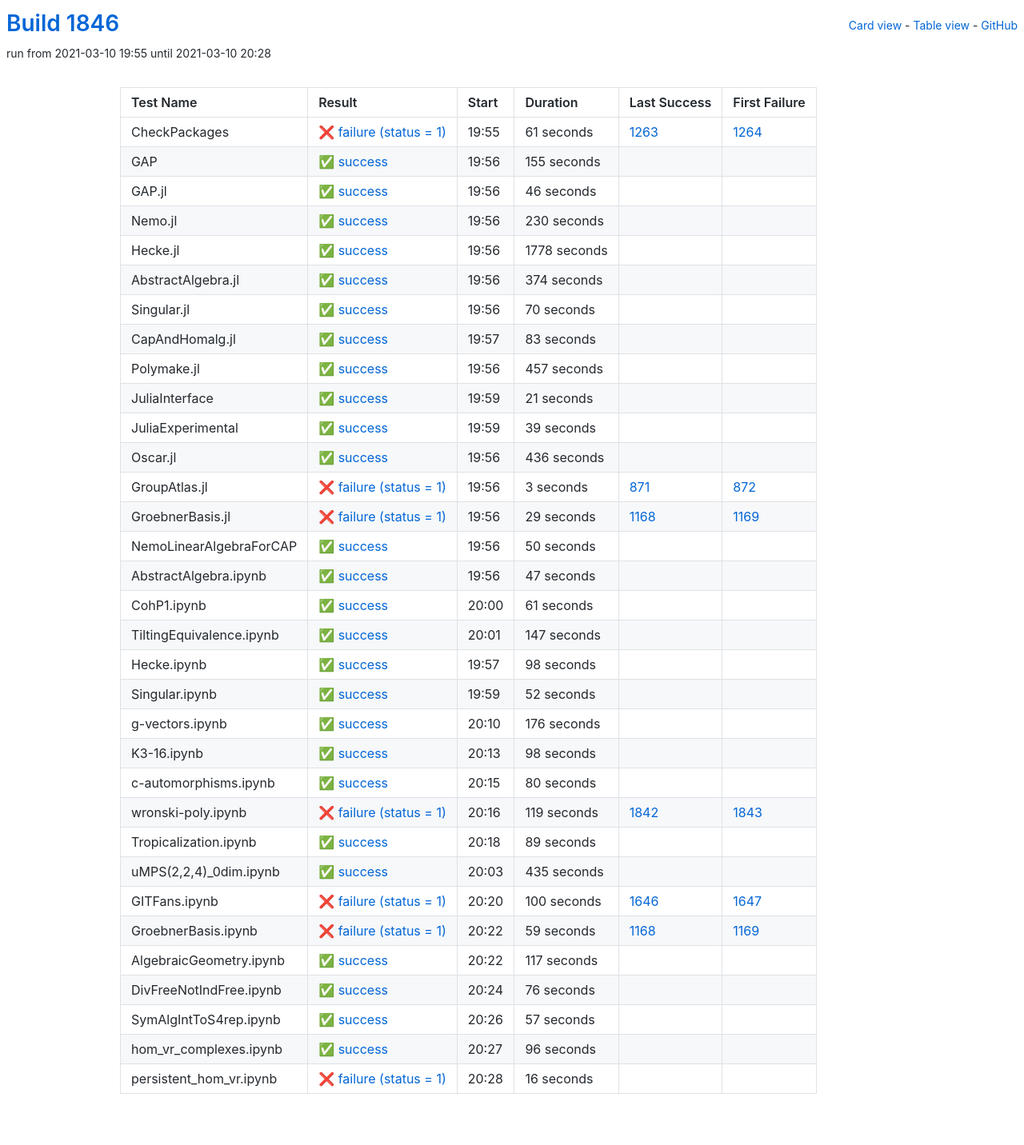
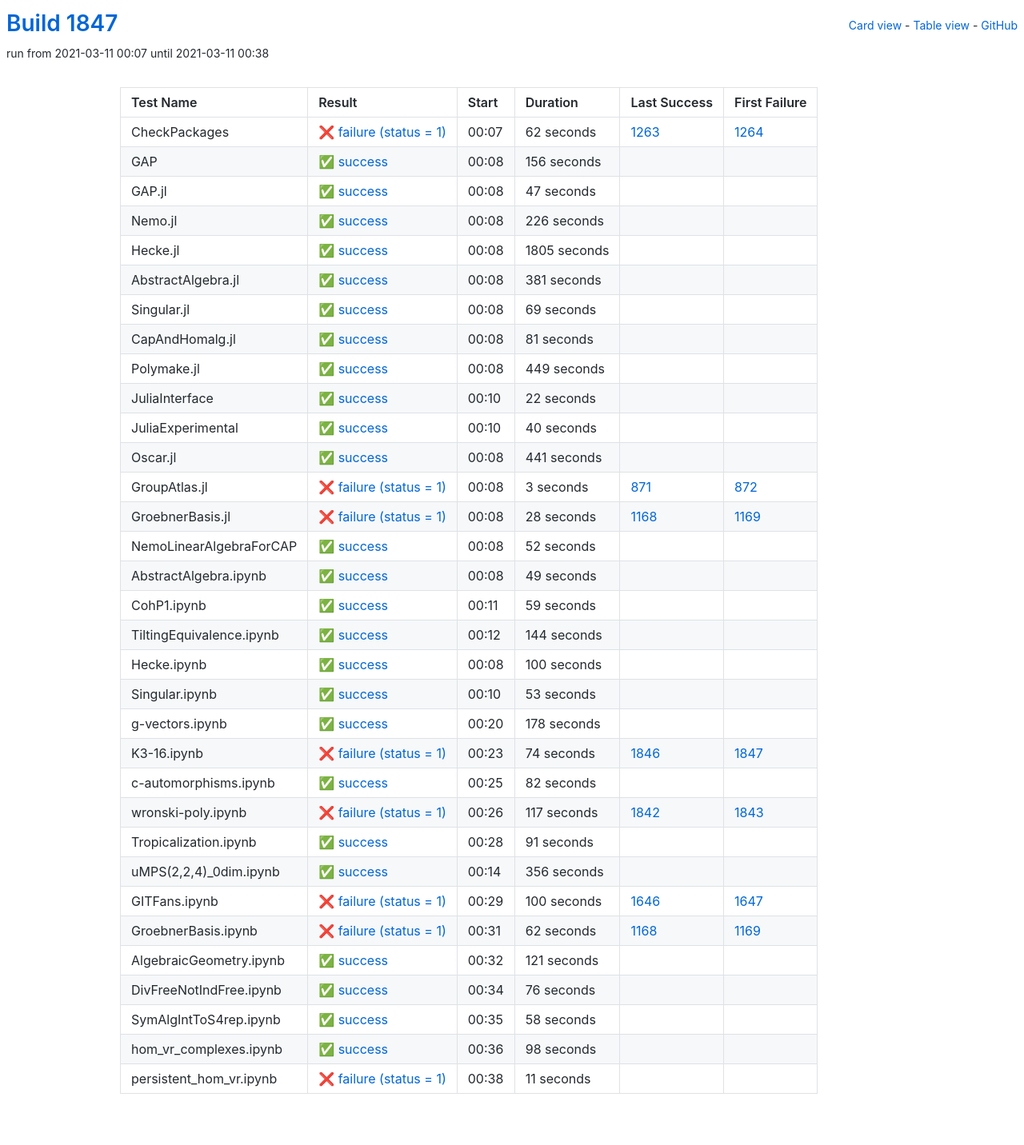
Before and after one commit to oscar-system/oscar-ci-status-stable, a Jekyll site: the page built from table.html, in a window 1280 px wide. Shown: the whole page at 80% size. Built offline with Jekyll 4.4.1, drawn with Linux system fonts in a browser that asks for light colours.

Commit message:
Build #1847

```diff
--- a/_data/ci.yml
+++ b/_data/ci.yml
@@ -1,6 +1,6 @@
 ---
-build: 1846
-build_url: https://oscarci.mathematik.uni-kl.de/job/oscar-stable/1846/
+build: 1847
+build_url: https://oscarci.mathematik.uni-kl.de/job/oscar-stable/1847/
 job: oscar-stable
 organization: oscar-system
 repo: oscar-ci-status-stable
@@ -8,152 +8,152 @@ repourl: https://github.com/oscar-system/oscar-ci-status-stable
 tests:
 - name: CheckPackages
   id: checkpackages
-  log: https://oscarci.mathematik.uni-kl.de/job/oscar-stable/1846/artifact/logs/build-1846/CheckPackages.log
-  start: 2021-03-10 19:55
+  log: https://oscarci.mathematik.uni-kl.de/job/oscar-stable/1847/artifact/logs/build-1847/CheckPackages.log
+  start: 2021-03-11 00:07
   success: false
   exitcode: 1
   status: failure
-  duration: 61
+  duration: 62
   last_success: 1263
   last_success_url: https://oscarci.mathematik.uni-kl.de/job/oscar-stable/1263/
   first_failure: 1264
   first_failure_url: https://oscarci.mathematik.uni-kl.de/job/oscar-stable/1264/
 - name: GAP
   id: gap
-  log: https://oscarci.mathematik.uni-kl.de/job/oscar-stable/1846/artifact/logs/build-1846/GAP.log
-  start: 2021-03-10 19:56
+  log: https://oscarci.mathematik.uni-kl.de/job/oscar-stable/1847/artifact/logs/build-1847/GAP.log
+  start: 2021-03-11 00:08
   success: true
   exitcode: 0
   status: success
-  duration: 155
+  duration: 156
   last_success: false
   last_success_url:
   first_failure: false
   first_failure_url:
 - name: GAP.jl
   id: gap-jl
-  log: https://oscarci.mathematik.uni-kl.de/job/oscar-stable/1846/artifact/logs/build-1846/GAP.jl.log
-  start: 2021-03-10 19:56
+  log: https://oscarci.mathematik.uni-kl.de/job/oscar-stable/1847/artifact/logs/build-1847/GAP.jl.log
+  start: 2021-03-11 00:08
   success: true
   exitcode: 0
   status: success
-  duration: 46
+  duration: 47
   last_success: false
   last_success_url:
   first_failure: false
   first_failure_url:
 - name: Nemo.jl
   id: nemo-jl
-  log: https://oscarci.mathematik.uni-kl.de/job/oscar-stable/1846/artifact/logs/build-1846/Nemo.jl.log
-  start: 2021-03-10 19:56
+  log: https://oscarci.mathematik.uni-kl.de/job/oscar-stable/1847/artifact/logs/build-1847/Nemo.jl.log
+  start: 2021-03-11 00:08
   success: true
   exitcode: 0
   status: success
-  duration: 230
+  duration: 226
   last_success: false
   last_success_url:
   first_failure: false
   first_failure_url:
 - name: Hecke.jl
   id: hecke-jl
-  log: https://oscarci.mathematik.uni-kl.de/job/oscar-stable/1846/artifact/logs/build-1846/Hecke.jl.log
-  start: 2021-03-10 19:56
+  log: https://oscarci.mathematik.uni-kl.de/job/oscar-stable/1847/artifact/logs/build-1847/Hecke.jl.log
+  start: 2021-03-11 00:08
   success: true
   exitcode: 0
   status: success
-  duration: 1778
+  duration: 1805
   last_success: false
   last_success_url:
   first_failure: false
   first_failure_url:
 - name: AbstractAlgebra.jl
   id: abstractalgebra-jl
-  log: https://oscarci.mathematik.uni-kl.de/job/oscar-stable/1846/artifact/logs/build-1846/AbstractAlgebra.jl.log
-  start: 2021-03-10 19:56
+  log: https://oscarci.mathematik.uni-kl.de/job/oscar-stable/1847/artifact/logs/build-1847/AbstractAlgebra.jl.log
+  start: 2021-03-11 00:08
   success: true
   exitcode: 0
   status: success
-  duration: 374
+  duration: 381
   last_success: false
   last_success_url:
   first_failure: false
   first_failure_url:
 - name: Singular.jl
   id: singular-jl
-  log: https://oscarci.mathematik.uni-kl.de/job/oscar-stable/1846/artifact/logs/build-1846/Singular.jl.log
-  start: 2021-03-10 19:56
+  log: https://oscarci.mathematik.uni-kl.de/job/oscar-stable/1847/artifact/logs/build-1847/Singular.jl.log
+  start: 2021-03-11 00:08
   success: true
   exitcode: 0
   status: success
-  duration: 70
+  duration: 69
   last_success: false
   last_success_url:
   first_failure: false
   first_failure_url:
 - name: CapAndHomalg.jl
   id: capandhomalg-jl
-  log: https://oscarci.mathematik.uni-kl.de/job/oscar-stable/1846/artifact/logs/build-1846/CapAndHomalg.jl.log
-  start: 2021-03-10 19:57
+  log: https://oscarci.mathematik.uni-kl.de/job/oscar-stable/1847/artifact/logs/build-1847/CapAndHomalg.jl.log
+  start: 2021-03-11 00:08
   success: true
   exitcode: 0
   status: success
-  duration: 83
+  duration: 81
   last_success: false
   last_success_url:
   first_failure: false
   first_failure_url:
 - name: Polymake.jl
   id: polymake-jl
-  log: https://oscarci.mathematik.uni-kl.de/job/oscar-stable/1846/artifact/logs/build-1846/Polymake.jl.log
-  start: 2021-03-10 19:56
+  log: https://oscarci.mathematik.uni-kl.de/job/oscar-stable/1847/artifact/logs/build-1847/Polymake.jl.log
+  start: 2021-03-11 00:08
   success: true
   exitcode: 0
   status: success
-  duration: 457
+  duration: 449
   last_success: false
   last_success_url:
   first_failure: false
   first_failure_url:
 - name: JuliaInterface
   id: juliainterface
-  log: https://oscarci.mathematik.uni-kl.de/job/oscar-stable/1846/artifact/logs/build-1846/JuliaInterface.log
-  start: 2021-03-10 19:59
+  log: https://oscarci.mathematik.uni-kl.de/job/oscar-stable/1847/artifact/logs/build-1847/JuliaInterface.log
+  start: 2021-03-11 00:10
   success: true
   exitcode: 0
   status: success
-  duration: 21
+  duration: 22
   last_success: false
   last_success_url:
   first_failure: false
   first_failure_url:
 - name: JuliaExperimental
   id: juliaexperimental
-  log: https://oscarci.mathematik.uni-kl.de/job/oscar-stable/1846/artifact/logs/build-1846/JuliaExperimental.log
-  start: 2021-03-10 19:59
+  log: https://oscarci.mathematik.uni-kl.de/job/oscar-stable/1847/artifact/logs/build-1847/JuliaExperimental.log
+  start: 2021-03-11 00:10
   success: true
   exitcode: 0
   status: success
-  duration: 39
+  duration: 40
   last_success: false
   last_success_url:
   first_failure: false
   first_failure_url:
 - name: Oscar.jl
   id: oscar-jl
-  log: https://oscarci.mathematik.uni-kl.de/job/oscar-stable/1846/artifact/logs/build-1846/Oscar.jl.log
-  start: 2021-03-10 19:56
+  log: https://oscarci.mathematik.uni-kl.de/job/oscar-stable/1847/artifact/logs/build-1847/Oscar.jl.log
+  start: 2021-03-11 00:08
   success: true
   exitcode: 0
   status: success
-  duration: 436
+  duration: 441
   last_success: false
   last_success_url:
   first_failure: false
   first_failure_url:
 - name: GroupAtlas.jl
   id: groupatlas-jl
-  log: https://oscarci.mathematik.uni-kl.de/job/oscar-stable/1846/artifact/logs/build-1846/GroupAtlas.jl.log
-  start: 2021-03-10 19:56
+  log: https://oscarci.mathematik.uni-kl.de/job/oscar-stable/1847/artifact/logs/build-1847/GroupAtlas.jl.log
+  start: 2021-03-11 00:08
   success: false
   exitcode: 1
   status: failure
@@ -164,80 +164,20 @@ tests:
   first_failure_url: https://oscarci.mathematik.uni-kl.de/job/oscar-stable/872/
 - name: GroebnerBasis.jl
   id: groebnerbasis-jl
-  log: https://oscarci.mathematik.uni-kl.de/job/oscar-stable/1846/artifact/logs/build-1846/GroebnerBasis.jl.log
-  start: 2021-03-10 19:56
+  log: https://oscarci.mathematik.uni-kl.de/job/oscar-stable/1847/artifact/logs/build-1847/GroebnerBasis.jl.log
+  start: 2021-03-11 00:08
   success: false
   exitcode: 1
   status: failure
-  duration: 29
+  duration: 28
   last_success: 1168
   last_success_url: https://oscarci.mathematik.uni-kl.de/job/oscar-stable/1168/
   first_failure: 1169
   first_failure_url: https://oscarci.mathematik.uni-kl.de/job/oscar-stable/1169/
 - name: NemoLinearAlgebraForCAP
   id: nemolinearalgebraforcap
-  log: https://oscarci.mathematik.uni-kl.de/job/oscar-stable/1846/artifact/logs/build-1846/NemoLinearAlgebraForCAP.log
-  start: 2021-03-10 19:56
-  success: true
-  exitcode: 0
-  status: success
-  duration: 50
-  last_success: false
-  last_success_url:
-  first_failure: false
-  first_failure_url:
-- name: AbstractAlgebra.ipynb
-  id: abstractalgebra-ipynb
-  log: https://oscarci.mathematik.uni-kl.de/job/oscar-stable/1846/artifact/logs/build-1846/AbstractAlgebra.ipynb.log
-  start: 2021-03-10 19:56
-  success: true
-  exitcode: 0
-  status: success
-  duration: 47
-  last_success: false
-  last_success_url:
-  first_failure: false
-  first_failure_url:
-- name: CohP1.ipynb
-  id: cohp1-ipynb
-  log: https://oscarci.mathematik.uni-kl.de/job/oscar-stable/1846/artifact/logs/build-1846/CohP1.ipynb.log
-  start: 2021-03-10 20:00
-  success: true
-  exitcode: 0
-  status: success
-  duration: 61
-  last_success: false
-  last_success_url:
-  first_failure: false
-  first_failure_url:
-- name: TiltingEquivalence.ipynb
-  id: tiltingequivalence-ipynb
-  log: https://oscarci.mathematik.uni-kl.de/job/oscar-stable/1846/artifact/logs/build-1846/TiltingEquivalence.ipynb.log
-  start: 2021-03-10 20:01
-  success: true
-  exitcode: 0
-  status: success
-  duration: 147
-  last_success: false
-  last_success_url:
-  first_failure: false
-  first_failure_url:
-- name: Hecke.ipynb
-  id: hecke-ipynb
-  log: https://oscarci.mathematik.uni-kl.de/job/oscar-stable/1846/artifact/logs/build-1846/Hecke.ipynb.log
-  start: 2021-03-10 19:57
-  success: true
-  exitcode: 0
-  status: success
-  duration: 98
-  last_success: false
-  last_success_url:
-  first_failure: false
-  first_failure_url:
-- name: Singular.ipynb
-  id: singular-ipynb
-  log: https://oscarci.mathematik.uni-kl.de/job/oscar-stable/1846/artifact/logs/build-1846/Singular.ipynb.log
-  start: 2021-03-10 19:59
+  log: https://oscarci.mathematik.uni-kl.de/job/oscar-stable/1847/artifact/logs/build-1847/NemoLinearAlgebraForCAP.log
+  start: 2021-03-11 00:08
   success: true
   exitcode: 0
   status: success
@@ -246,82 +186,142 @@ tests:
   last_success_url:
   first_failure: false
   first_failure_url:
-- name: g-vectors.ipynb
-  id: g-vectors-ipynb
-  log: https://oscarci.mathematik.uni-kl.de/job/oscar-stable/1846/artifact/logs/build-1846/g-vectors.ipynb.log
-  start: 2021-03-10 20:10
+- name: AbstractAlgebra.ipynb
+  id: abstractalgebra-ipynb
+  log: https://oscarci.mathematik.uni-kl.de/job/oscar-stable/1847/artifact/logs/build-1847/AbstractAlgebra.ipynb.log
+  start: 2021-03-11 00:08
   success: true
   exitcode: 0
   status: success
-  duration: 176
+  duration: 49
+  last_success: false
+  last_success_url:
+  first_failure: false
+  first_failure_url:
+- name: CohP1.ipynb
+  id: cohp1-ipynb
+  log: https://oscarci.mathematik.uni-kl.de/job/oscar-stable/1847/artifact/logs/build-1847/CohP1.ipynb.log
+  start: 2021-03-11 00:11
+  success: true
+  exitcode: 0
+  status: success
+  duration: 59
+  last_success: false
+  last_success_url:
+  first_failure: false
+  first_failure_url:
+- name: TiltingEquivalence.ipynb
+  id: tiltingequivalence-ipynb
+  log: https://oscarci.mathematik.uni-kl.de/job/oscar-stable/1847/artifact/logs/build-1847/TiltingEquivalence.ipynb.log
+  start: 2021-03-11 00:12
+  success: true
+  exitcode: 0
+  status: success
+  duration: 144
+  last_success: false
+  last_success_url:
+  first_failure: false
+  first_failure_url:
+- name: Hecke.ipynb
+  id: hecke-ipynb
+  log: https://oscarci.mathematik.uni-kl.de/job/oscar-stable/1847/artifact/logs/build-1847/Hecke.ipynb.log
+  start: 2021-03-11 00:08
+  success: true
+  exitcode: 0
+  status: success
+  duration: 100
+  last_success: false
+  last_success_url:
+  first_failure: false
+  first_failure_url:
+- name: Singular.ipynb
+  id: singular-ipynb
+  log: https://oscarci.mathematik.uni-kl.de/job/oscar-stable/1847/artifact/logs/build-1847/Singular.ipynb.log
+  start: 2021-03-11 00:10
+  success: true
+  exitcode: 0
+  status: success
+  duration: 53
+  last_success: false
+  last_success_url:
+  first_failure: false
+  first_failure_url:
+- name: g-vectors.ipynb
+  id: g-vectors-ipynb
+  log: https://oscarci.mathematik.uni-kl.de/job/oscar-stable/1847/artifact/logs/build-1847/g-vectors.ipynb.log
+  start: 2021-03-11 00:20
+  success: true
+  exitcode: 0
+  status: success
+  duration: 178
   last_success: false
   last_success_url:
   first_failure: false
   first_failure_url:
 - name: K3-16.ipynb
   id: k3-16-ipynb
-  log: https://oscarci.mathematik.uni-kl.de/job/oscar-stable/1846/artifact/logs/build-1846/K3-16.ipynb.log
-  start: 2021-03-10 20:13
+  log: https://oscarci.mathematik.uni-kl.de/job/oscar-stable/1847/artifact/logs/build-1847/K3-16.ipynb.log
+  start: 2021-03-11 00:23
+  success: false
+  exitcode: 1
+  status: failure
+  duration: 74
+  last_success: 1846
+  last_success_url: https://oscarci.mathematik.uni-kl.de/job/oscar-stable/1846/
+  first_failure: 1847
+  first_failure_url: https://oscarci.mathematik.uni-kl.de/job/oscar-stable/1847/
+- name: c-automorphisms.ipynb
+  id: c-automorphisms-ipynb
+  log: https://oscarci.mathematik.uni-kl.de/job/oscar-stable/1847/artifact/logs/build-1847/c-automorphisms.ipynb.log
+  start: 2021-03-11 00:25
   success: true
   exitcode: 0
   status: success
-  duration: 98
-  last_success: false
-  last_success_url:
-  first_failure: false
-  first_failure_url:
-- name: c-automorphisms.ipynb
-  id: c-automorphisms-ipynb
-  log: https://oscarci.mathematik.uni-kl.de/job/oscar-stable/1846/artifact/logs/build-1846/c-automorphisms.ipynb.log
-  start: 2021-03-10 20:15
-  success: true
-  exitcode: 0
-  status: success
-  duration: 80
+  duration: 82
   last_success: false
   last_success_url:
   first_failure: false
   first_failure_url:
 - name: wronski-poly.ipynb
   id: wronski-poly-ipynb
-  log: https://oscarci.mathematik.uni-kl.de/job/oscar-stable/1846/artifact/logs/build-1846/wronski-poly.ipynb.log
-  start: 2021-03-10 20:16
+  log: https://oscarci.mathematik.uni-kl.de/job/oscar-stable/1847/artifact/logs/build-1847/wronski-poly.ipynb.log
+  start: 2021-03-11 00:26
   success: false
   exitcode: 1
   status: failure
-  duration: 119
+  duration: 117
   last_success: 1842
   last_success_url: https://oscarci.mathematik.uni-kl.de/job/oscar-stable/1842/
   first_failure: 1843
   first_failure_url: https://oscarci.mathematik.uni-kl.de/job/oscar-stable/1843/
 - name: Tropicalization.ipynb
   id: tropicalization-ipynb
-  log: https://oscarci.mathematik.uni-kl.de/job/oscar-stable/1846/artifact/logs/build-1846/Tropicalization.ipynb.log
-  start: 2021-03-10 20:18
+  log: https://oscarci.mathematik.uni-kl.de/job/oscar-stable/1847/artifact/logs/build-1847/Tropicalization.ipynb.log
+  start: 2021-03-11 00:28
   success: true
   exitcode: 0
   status: success
-  duration: 89
+  duration: 91
   last_success: false
   last_success_url:
   first_failure: false
   first_failure_url:
 - name: uMPS(2,2,4)_0dim.ipynb
   id: umps-2-2-4-0dim-ipynb
-  log: https://oscarci.mathematik.uni-kl.de/job/oscar-stable/1846/artifact/logs/build-1846/uMPS-2-2-4-_0dim.ipynb.log
-  start: 2021-03-10 20:03
+  log: https://oscarci.mathematik.uni-kl.de/job/oscar-stable/1847/artifact/logs/build-1847/uMPS-2-2-4-_0dim.ipynb.log
+  start: 2021-03-11 00:14
   success: true
   exitcode: 0
   status: success
-  duration: 435
+  duration: 356
   last_success: false
   last_success_url:
   first_failure: false
   first_failure_url:
 - name: GITFans.ipynb
   id: gitfans-ipynb
-  log: https://oscarci.mathematik.uni-kl.de/job/oscar-stable/1846/artifact/logs/build-1846/GITFans.ipynb.log
-  start: 2021-03-10 20:20
+  log: https://oscarci.mathematik.uni-kl.de/job/oscar-stable/1847/artifact/logs/build-1847/GITFans.ipynb.log
+  start: 2021-03-11 00:29
   success: false
   exitcode: 1
   status: failure
@@ -332,32 +332,32 @@ tests:
   first_failure_url: https://oscarci.mathematik.uni-kl.de/job/oscar-stable/1647/
 - name: GroebnerBasis.ipynb
   id: groebnerbasis-ipynb
-  log: https://oscarci.mathematik.uni-kl.de/job/oscar-stable/1846/artifact/logs/build-1846/GroebnerBasis.ipynb.log
-  start: 2021-03-10 20:22
+  log: https://oscarci.mathematik.uni-kl.de/job/oscar-stable/1847/artifact/logs/build-1847/GroebnerBasis.ipynb.log
+  start: 2021-03-11 00:31
   success: false
   exitcode: 1
   status: failure
-  duration: 59
+  duration: 62
   last_success: 1168
   last_success_url: https://oscarci.mathematik.uni-kl.de/job/oscar-stable/1168/
   first_failure: 1169
   first_failure_url: https://oscarci.mathematik.uni-kl.de/job/oscar-stable/1169/
 - name: AlgebraicGeometry.ipynb
   id: algebraicgeometry-ipynb
-  log: https://oscarci.mathematik.uni-kl.de/job/oscar-stable/1846/artifact/logs/build-1846/AlgebraicGeometry.ipynb.log
-  start: 2021-03-10 20:22
+  log: https://oscarci.mathematik.uni-kl.de/job/oscar-stable/1847/artifact/logs/build-1847/AlgebraicGeometry.ipynb.log
+  start: 2021-03-11 00:32
   success: true
   exitcode: 0
   status: success
-  duration: 117
+  duration: 121
   last_success: false
   last_success_url:
   first_failure: false
   first_failure_url:
 - name: DivFreeNotIndFree.ipynb
   id: divfreenotindfree-ipynb
-  log: https://oscarci.mathematik.uni-kl.de/job/oscar-stable/1846/artifact/logs/build-1846/DivFreeNotIndFree.ipynb.log
-  start: 2021-03-10 20:24
+  log: https://oscarci.mathematik.uni-kl.de/job/oscar-stable/1847/artifact/logs/build-1847/DivFreeNotIndFree.ipynb.log
+  start: 2021-03-11 00:34
   success: true
   exitcode: 0
   status: success
@@ -368,36 +368,36 @@ tests:
   first_failure_url:
 - name: SymAlgIntToS4rep.ipynb
   id: symalginttos4rep-ipynb
-  log: https://oscarci.mathematik.uni-kl.de/job/oscar-stable/1846/artifact/logs/build-1846/SymAlgIntToS4rep.ipynb.log
-  start: 2021-03-10 20:26
+  log: https://oscarci.mathematik.uni-kl.de/job/oscar-stable/1847/artifact/logs/build-1847/SymAlgIntToS4rep.ipynb.log
+  start: 2021-03-11 00:35
   success: true
   exitcode: 0
   status: success
-  duration: 57
+  duration: 58
   last_success: false
   last_success_url:
   first_failure: false
   first_failure_url:
 - name: hom_vr_complexes.ipynb
   id: hom-vr-complexes-ipynb
-  log: https://oscarci.mathematik.uni-kl.de/job/oscar-stable/1846/artifact/logs/build-1846/hom_vr_complexes.ipynb.log
-  start: 2021-03-10 20:27
+  log: https://oscarci.mathematik.uni-kl.de/job/oscar-stable/1847/artifact/logs/build-1847/hom_vr_complexes.ipynb.log
+  start: 2021-03-11 00:36
   success: true
   exitcode: 0
   status: success
-  duration: 96
+  duration: 98
   last_success: false
   last_success_url:
   first_failure: false
   first_failure_url:
 - name: persistent_hom_vr.ipynb
   id: persistent-hom-vr-ipynb
-  log: https://oscarci.mathematik.uni-kl.de/job/oscar-stable/1846/artifact/logs/build-1846/persistent_hom_vr.ipynb.log
-  start: 2021-03-10 20:28
+  log: https://oscarci.mathematik.uni-kl.de/job/oscar-stable/1847/artifact/logs/build-1847/persistent_hom_vr.ipynb.log
+  start: 2021-03-11 00:38
   success: false
   exitcode: 1
   status: failure
-  duration: 16
+  duration: 11
   last_success: false
   last_success_url:
   first_failure: false
```
Also changed, not shown: README.md.
